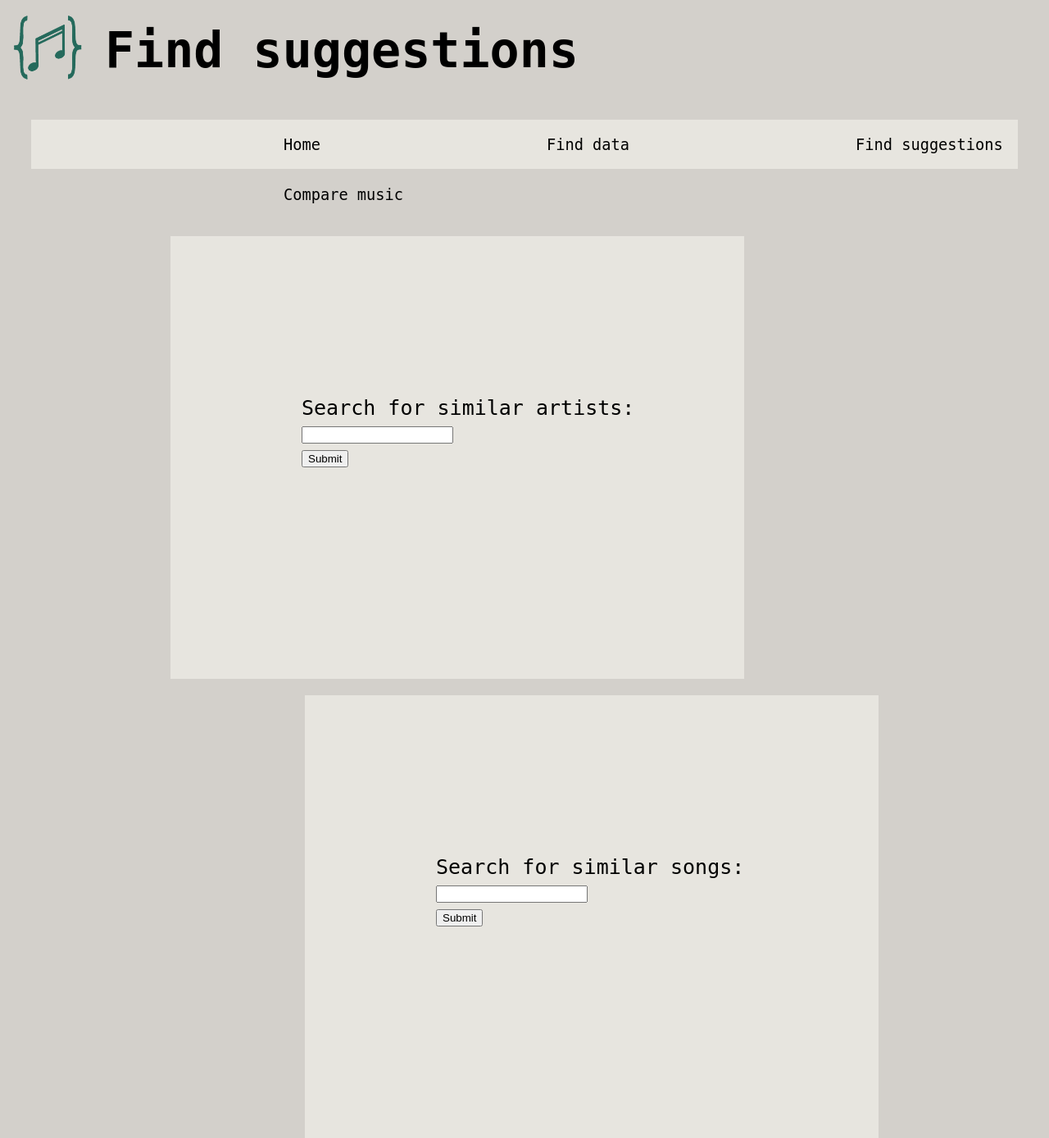
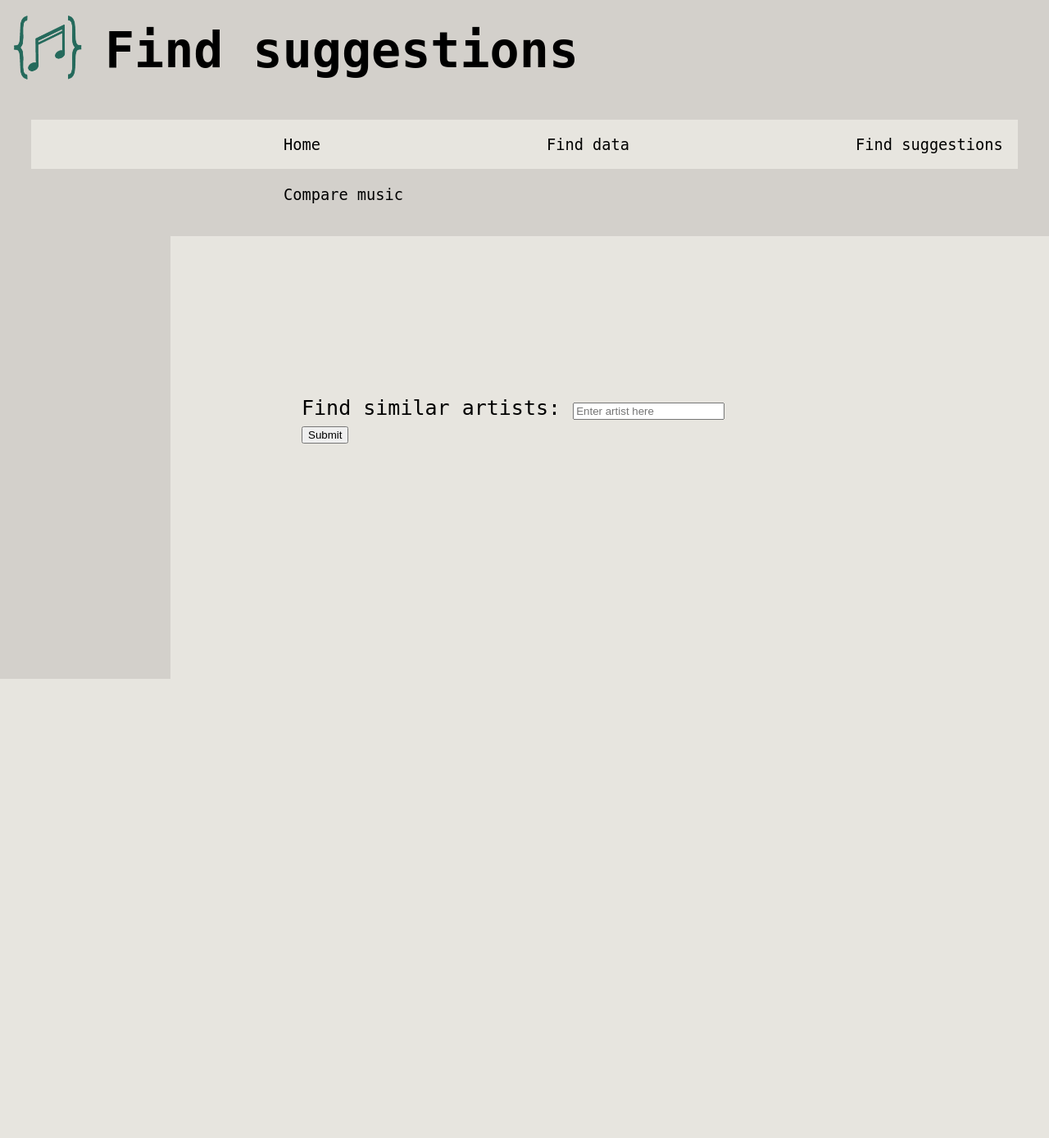
Before and after one commit to kailinlo/AHproject, a Flask app: page /suggestions in a window 1280 px wide; the page is wider, and only the part inside the window is pictured. Shown: that part at 82% size. After the commit the page ends 828 px from the top of that part, so only its background shows below. Run offline with Flask 3, Linux system fonts and the light colour scheme; parts of the project's set-up code (start-up, migrations or seed data) failed here and were passed over.

Commit message:
Update suggestions.html

```diff
--- a/templates/suggestions.html
+++ b/templates/suggestions.html
@@ -17,31 +17,24 @@
   </banner>
 
   <nav>
-  <ul>
-  <li><a href="index.html">Home</a></li>
-  <li><a href="finddata.html">Find data</a></li>
-  <li><a href="suggestions.html">Find suggestions</a></li>
-  <li><a href="compare.html">Compare music</a></li>
-  </ul>
-  </nav>
+    <ul>
+    <li><a href="/index">Home</a></li>
+    <li><a href="/finddata">Find data</a></li>
+    <li><a href="/suggestions">Find suggestions</a></li>
+    <li><a href="/compare">Compare music</a></li>
+    </ul>
+    </nav>
 
   </div>
-  <div style="float:left;width:700px;height:540px;margin-left:200px;">
+  <div style="float:left;width:1400px;height:540px;margin-left:200px;">
 
-    <form class="formsleft" action="form.php" method="POST">
-      Search for similar artists: <input type="text" name="name"> <br>
+    <form class="formsleft" action="form.php" method="POST" id="suggestions">
+      Find similar artists: <input type="text" name="name" placeholder="Enter artist here"> <br>
       <input type="submit" value="Submit">
     </form>
 
   </div>
 
-</div>
-<div style="float:right;width:700px;height:540px;margin-right:200px;">
-  <form class="formsleft" action="form.php" method="POST">
-   Search for similar songs: <br> <input type="text" name="name"> <br>
-  <input type="submit" value="Submit">
-  </form>
-</div>
 
 </body>
 
```
